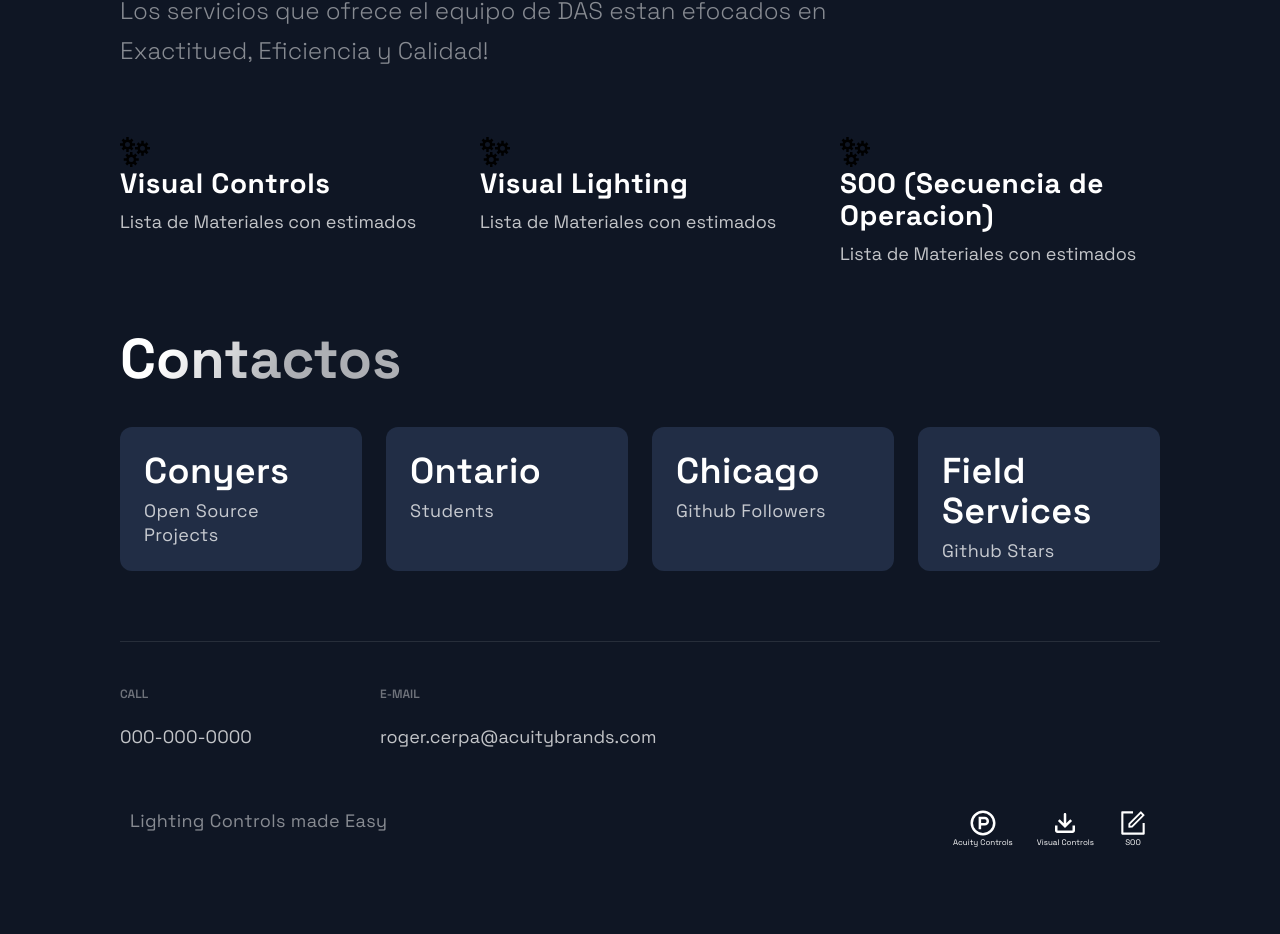
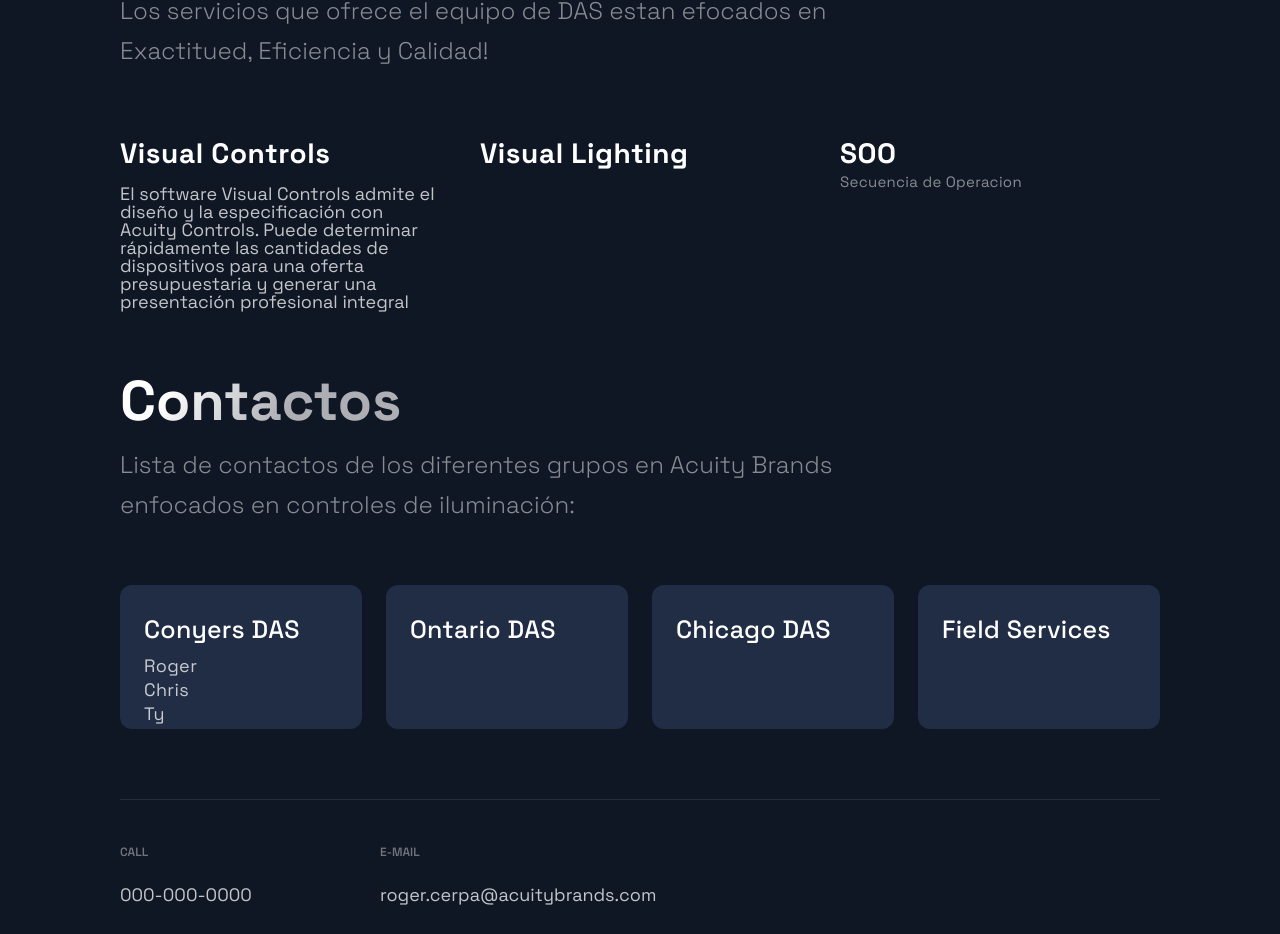
Before and after one commit to rogercerpa/controlsplaybook, a Next.js app: page / in a window 1280 px wide. Shown: the part 3931-4865 px from the top of the page. Before the commit the page ends 4840 px from the top, so only its background shows below. Built offline with nearby package versions, Linux system fonts and the light colour scheme.

Commit message:
updated the constant file to include all the components data

```diff
--- a/src/components/Acomplishments/Acomplishments.js
+++ b/src/components/Acomplishments/Acomplishments.js
@@ -1,24 +1,23 @@
 import React from 'react';
 
-import { Section, SectionDivider, SectionTitle } from '../../styles/GlobalComponents';
+import { Section, SectionDivider, SectionTitle, SectionText } from '../../styles/GlobalComponents';
 import { Box, Boxes, BoxNum, BoxText } from './AcomplishmentsStyles';
+import { contactos } from '../../constants/constants';
 
-const data = [
-  { number: "Conyers", text: 'Open Source Projects'},
-  { number: "Ontario", text: 'Students', },
-  { number: "Chicago", text: 'Github Followers', },
-  { number: "Field Services", text: 'Github Stars', }
 
-];
 
 const Acomplishments = () => (
   <Section>
     <SectionTitle>Contactos</SectionTitle>
+        <SectionText>Lista de contactos de los diferentes grupos en Acuity Brands enfocados en controles de iluminación:</SectionText>
     <Boxes>
-      {data.map((card, index) => (
-        <Box key={index}>
-          <BoxNum>{card.number}</BoxNum>
-          <BoxText>{card.text}</BoxText>
+      {contactos.map(({team, id, members}) => (
+        <Box key={id}>
+          <BoxNum>{team}</BoxNum>
+          {members.map((member, i) => (
+            <BoxText key={i}>{member}</BoxText>
+          ))}
+
         </Box>
       ))}
     </Boxes>
--- a/src/components/Acomplishments/AcomplishmentsStyles.js
+++ b/src/components/Acomplishments/AcomplishmentsStyles.js
@@ -48,12 +48,12 @@
 `
 export const BoxNum = styled.h5`
   font-style: normal;
-  font-weight: 600;
-  font-size: 36px;
+  font-weight: 500;
+  font-size: 25px;
   line-height: 40px;
   letter-spacing: 0.01em;
   color: #FFFFFF;
-  margin-bottom: 8px;
+  margin-bottom: 5px;
 
   @media ${props => props.theme.breakpoints.md} {
     font-size: 28px;
--- a/src/components/Herramientas/Herramientas.js
+++ b/src/components/Herramientas/Herramientas.js
@@ -1,7 +1,10 @@
 import React from 'react';
 import { Section, SectionDivider, SectionText, SectionTitle } from '../../styles/GlobalComponents';
-import { List, ListContainer, ListItem, ListParagraph, ListTitle } from './HerramientasStyles';
-import { GrServices } from 'react-icons/gr';
+import { List, ListContainer, ListItem, ListParagraph, ListTitle, ListSubTitle } from './HerramientasStyles';
+import { tools } from '../../constants/constants';
+
+
+
 
 const Herramientas = () =>  (
   <Section id="tech">
@@ -12,27 +15,16 @@
       Los servicios que ofrece el equipo de DAS estan efocados en Exactitued, Eficiencia y Calidad!
     </SectionText>
     <List>
-      <ListItem>
-        <GrServices size="3rem" />
-        <ListContainer>
-          <ListTitle>Visual Controls</ListTitle>
-          <ListParagraph>Lista de Materiales con estimados</ListParagraph>
-        </ListContainer>
-      </ListItem>
-       <ListItem>
-        <GrServices size="3rem" />
-        <ListContainer>
-          <ListTitle>Visual Lighting</ListTitle>
-          <ListParagraph>Lista de Materiales con estimados</ListParagraph>
-        </ListContainer>
-      </ListItem>
-       <ListItem>
-        <GrServices size="3rem" />
-        <ListContainer>
-          <ListTitle>SOO (Secuencia de Operacion)</ListTitle>
-          <ListParagraph>Lista de Materiales con estimados</ListParagraph>
-        </ListContainer>
-      </ListItem>
+      {tools.map(({ id, title, subtitle, descriptions, features, image, link }) => (
+        <ListItem key={id}>
+          <ListContainer>
+            <ListTitle>{title}</ListTitle>
+            <ListSubTitle>{subtitle}</ListSubTitle>
+            <ListParagraph>{descriptions}</ListParagraph>
+          </ListContainer>
+        </ListItem>
+      ))}
+
     </List>
 </Section>
 );
--- a/src/components/Herramientas/HerramientasStyles.js
+++ b/src/components/Herramientas/HerramientasStyles.js
@@ -80,10 +80,30 @@
   margin-bottom: 4px;
 }
 `
+export const ListSubTitle = styled.h5`
+  font-weight: 400;
+  font-size: 15px;
+  line-height: 10px;
+  letter-spacing: 0.02em;
+  color: rgba(255, 255, 255, 0.5);
+  margin-bottom: 8px;
+
+@media ${props => props.theme.breakpoints.md}{
+  font-size: 24px;
+  line-height: 28px;
+}
+
+@media ${props => props.theme.breakpoints.sm}{
+  font-size: 20px;
+  line-height: 28px;
+  letter-spacing: 0.02em;
+  margin-bottom: 4px;
+}
+`
 
 export const ListParagraph = styled.p`
   font-size: 18px;
-  line-height: 30px;
+  line-height: 18px;
   color: rgba(255, 255, 255, 0.75);
 
   @media ${props => props.theme.breakpoints.md}{
--- a/src/components/Projects/Projects.js
+++ b/src/components/Projects/Projects.js
@@ -2,14 +2,14 @@
 
 import { BlogCard, CardInfo, ExternalLinks, GridContainer, HeaderThree, Hr, Tag, TagList, TitleContent, UtilityList, Img } from './ProjectsStyles';
 import { Section, SectionDivider, SectionTitle } from '../../styles/GlobalComponents';
-import { projects } from '../../constants/constants';
+import { servicios } from '../../constants/constants';
 
 const Projects = () => (
-  <Section nopadding id="projects">
+  <Section nopadding id="servicios">
     <SectionDivider />
     <SectionTitle main>Servicios</SectionTitle>
     <GridContainer>
-      {projects.map(({id, image, title, subtitle, description, subdescriptions, tags, source, visit}) => (
+      {servicios.map(({id, image, title, subtitle, description, subdescriptions, tags, source, visit}) => (
         <BlogCard key={id}>
           <Img src={image} />
           <TitleContent>
--- a/src/components/TimeLine/TimeLine.js
+++ b/src/components/TimeLine/TimeLine.js
@@ -2,10 +2,10 @@
 
 import { CarouselButton, CarouselButtonDot, CarouselButtons, CarouselContainer, CarouselItem, CarouselItemImg, CarouselItemText, CarouselItemTitle, CarouselMobileScrollNode } from './TimeLineStyles';
 import { Section, SectionDivider, SectionText, SectionTitle } from '../../styles/GlobalComponents';
-import { TimeLineData } from '../../constants/constants';
+import { RequestForAssistance } from '../../constants/constants';
 import Button from '../../styles/GlobalComponents/Button';
 
-const TOTAL_CAROUSEL_COUNT = TimeLineData.length;
+const TOTAL_CAROUSEL_COUNT = RequestForAssistance.length;
 
 const Timeline = () => {
   const [activeItem, setActiveItem] = useState(0);
@@ -51,7 +51,7 @@
       </SectionText>
       <CarouselContainer ref={carouselRef} onScroll={handleScroll}>
         <>
-          {TimeLineData.map((item, index) => (
+          {RequestForAssistance.map((item, index) => (
             <CarouselMobileScrollNode key={index} final={index = TOTAL_CAROUSEL_COUNT -1}>
               <CarouselItem
                 index={index}
@@ -101,7 +101,7 @@
         </>
       </CarouselContainer>
       <CarouselButtons>
-        {TimeLineData.map((item, index) => (
+        {RequestForAssistance.map((item, index) => (
           <CarouselButton
             key={index}
             index={index}
--- a/src/constants/constants.js
+++ b/src/constants/constants.js
@@ -1,4 +1,4 @@
-export const projects = [
+export const servicios = [
   {
     title: 'Budget',
     subtitle:"Cotizacion estimada",
@@ -67,10 +67,48 @@
   },
 ];
 
-export const TimeLineData = [
+export const RequestForAssistance = [
   { year: "Cliente", text: 'Started my journey', },
   { year: "Agencia", text: 'Worked as a freelance developer', },
   { year: "DAS", text: 'Founded JavaScript Mastery', },
   { year: "RFA", text: 'Shared my projects with the world', },
   { year: "QUOTE", text: 'Started my own platform', },
 ];
+
+export const tools = [
+  {
+    id: 0,
+    title: "Visual Controls",
+    subtitle:'',
+    descriptions: 'El software Visual Controls admite el diseño y la especificación con Acuity Controls. Puede determinar rápidamente las cantidades de dispositivos para una oferta presupuestaria y generar una presentación profesional integral' ,
+    features: ['PDF', 'Design', 'Quote'],
+    image: '',
+    Link:'',
+  },
+  {
+    id: 1,
+    title: "Visual Lighting",
+    subtitle:'',
+    descriptions: '' ,
+    features: ['PDF', 'Design', 'Quote'],
+    image: '',
+    link:'',
+  },
+    {
+    id: 2,
+      title: "SOO",
+    subtitle:'Secuencia de Operacion',
+    descriptions: '' ,
+    features: ['PDF', 'Design', 'Quote'],
+      image: '',
+    Link:'',
+  },
+];
+
+export const contactos = [
+  { team: "Conyers DAS", members: ['Roger', 'Chris', 'Ty'], id: 0},
+  { team: "Ontario DAS", members: [''], id: 1 },
+  { team: "Chicago DAS", members: [''], id: 2 },
+  { team: "Field Services", members: [''], id: 3 }
+
+];
```
